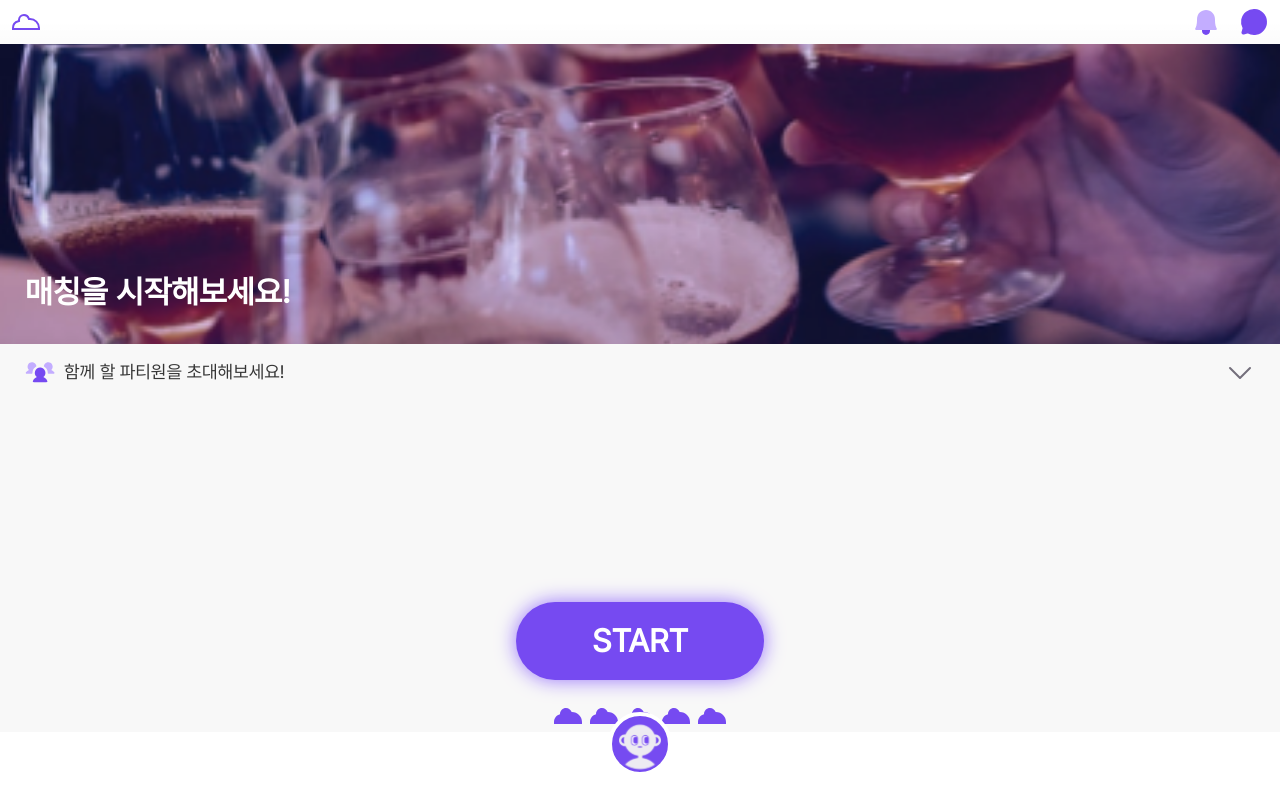
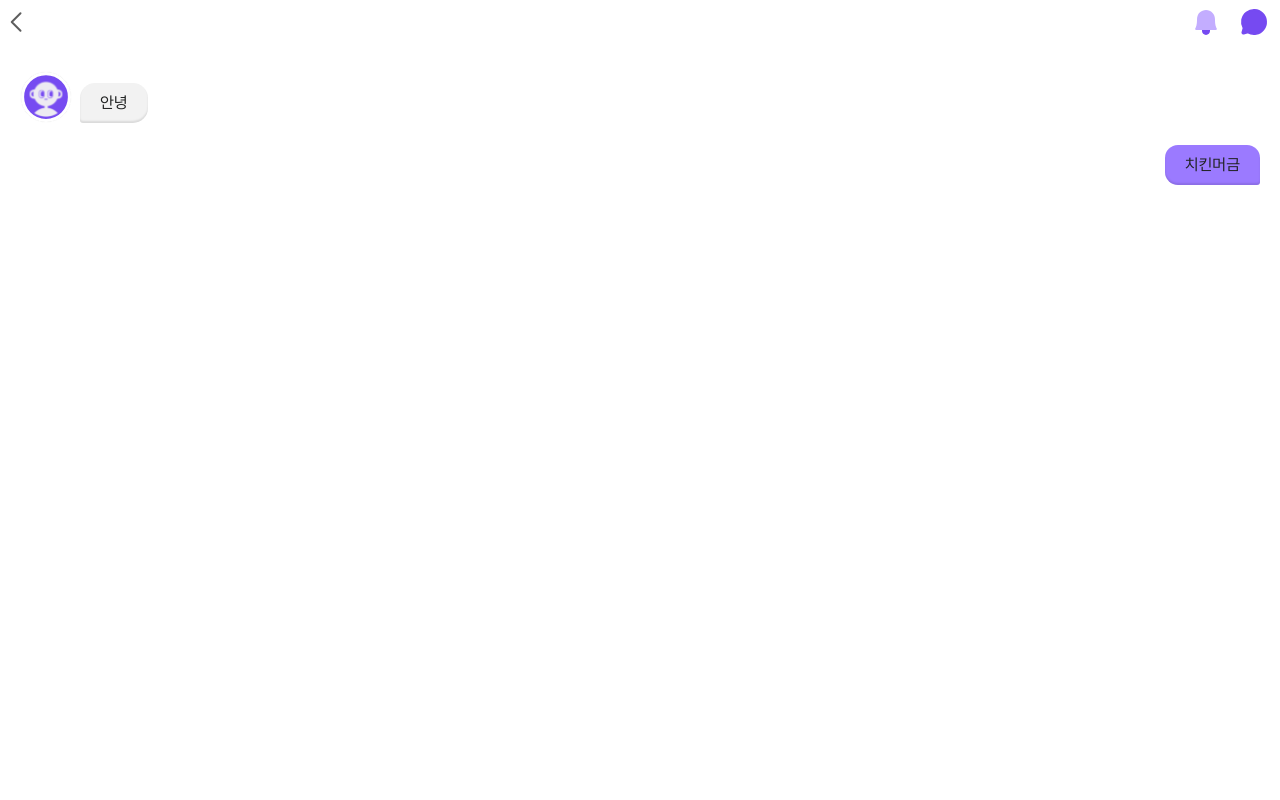
Before and after one commit to project-tingting/tingting_front, a Next.js app: page /home/chat in a window 1280 px wide. Built offline with nearby package versions, Linux system fonts and the light colour scheme.

Commit message:
채팅 top, bubble 구현

```diff
--- /dev/null
+++ b/components/Home/MyChatBubble.tsx
@@ -0,0 +1,28 @@
+import React from 'react';
+import styled from 'styled-components';
+import { chatProps } from '../../types/chat';
+
+export default function MyChatBubble({ text }: chatProps) {
+  return (
+    <MyChatContainer>
+      <ChatContainer>{text}</ChatContainer>
+    </MyChatContainer>
+  );
+}
+
+const MyChatContainer = styled.div`
+  display: flex;
+  flex-direction: row-reverse;
+  margin-bottom: 2.2rem;
+`;
+
+const ChatContainer = styled.span`
+  color: #202222;
+  font-weight: 500;
+  font-size: 1.6rem;
+  background-color: #9b7aff;
+  box-shadow: inset 0px -2px 2px rgba(0, 0, 0, 0.1);
+  border-radius: 13px 13px 3px 13px;
+  padding: 1.1rem 2rem;
+  line-height: 1.8rem;
+`;
--- /dev/null
+++ b/components/Home/OtherChatBubble.tsx
@@ -0,0 +1,43 @@
+import Image from 'next/image';
+import React from 'react';
+import styled from 'styled-components';
+import { chatProps } from '../../types/chat';
+import profile from '../../public/assets/icons/profile.svg';
+
+export default function OtherChatBubble({ text }: chatProps) {
+  return (
+    <OtherChatContainer>
+      <OtherProfile>
+        {/* 이미지 넣기 */}
+        <Image src={profile} />
+      </OtherProfile>
+      <ChatContainer>{text}</ChatContainer>
+    </OtherChatContainer>
+  );
+}
+
+const OtherChatContainer = styled.div`
+  display: flex;
+  align-items: flex-end;
+  gap: 0.8rem;
+  margin-bottom: 2.2rem;
+`;
+
+const ChatContainer = styled.span`
+  color: #202222;
+  font-weight: 500;
+  font-size: 1.6rem;
+  background-color: #f2f2f2;
+  box-shadow: inset 0px -2px 2px rgba(0, 0, 0, 0.1);
+  border-radius: 15px 15px 15px 3px;
+  padding: 1.1rem 2rem;
+  line-height: 1.8rem;
+`;
+
+const OtherProfile = styled.div`
+  width: 5.2rem;
+  height: 5.2rem;
+  border-radius: 50%;
+  background-color: rgba(213, 213, 213, 0.8);
+  border: 1px solid ${({ theme }) => theme.colors.whiteColor};
+`;
--- a/components/home/TopNavigation.tsx
+++ b/components/home/TopNavigation.tsx
@@ -5,11 +5,25 @@ import styled from 'styled-components';
 import Symbol from '../../public/assets/icons/symbol.svg';
 import Bell from '../../public/assets/icons/bell.svg';
 import No_Chat from '../../public/assets/icons/no_chat.svg';
+import back from '../../public/assets/icons/back.svg';
+import { useRouter } from 'next/router';
 
-export default function TopNavigation() {
+interface TopNavProps {
+  isChat?: boolean;
+}
+
+export default function TopNavigation({ isChat }: TopNavProps) {
+  const router = useRouter();
+  const onClickBack = () => {
+    router.back();
+  };
   return (
     <StyledContainer>
-      <Image src={Symbol} alt="로고 버튼" />
+      {isChat ? (
+        <Image src={back} alt="go back" onClick={onClickBack} />
+      ) : (
+        <Image src={Symbol} alt="로고 버튼" />
+      )}
       <Func>
         <Image src={Bell} alt="알림 버튼" />
         <Image src={No_Chat} alt="채팅 알림 버튼" />
--- /dev/null
+++ b/pages/home/chat.tsx
@@ -0,0 +1,26 @@
+import React from 'react';
+import styled from 'styled-components';
+import MyChatBubble from '../../components/Home/MyChatBubble';
+import OtherChatBubble from '../../components/Home/OtherChatBubble';
+import TopNavigation from '../../components/Home/TopNavigation';
+
+export default function chat() {
+  return (
+    <Container>
+      <TopNavigation isChat={true} />
+      <Chatting>
+        <OtherChatBubble text={'안녕'} />
+        <MyChatBubble text={'치킨머금'} />
+      </Chatting>
+    </Container>
+  );
+}
+
+const Container = styled.div`
+  height: 100vh;
+  background-color: ${({ theme }) => theme.colors.whiteColor};
+`;
+
+const Chatting = styled.section`
+  margin: 2.7rem 2rem;
+`;
--- /dev/null
+++ b/types/chat.ts
@@ -0,0 +1,3 @@
+export interface chatProps {
+  text: string;
+}
```
